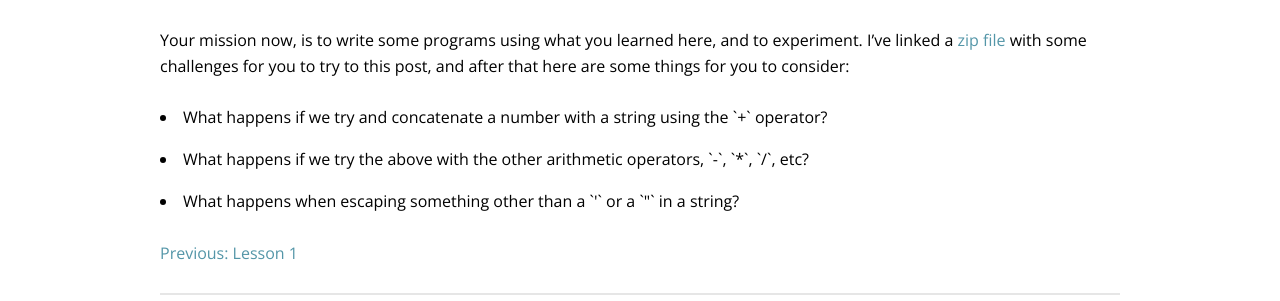
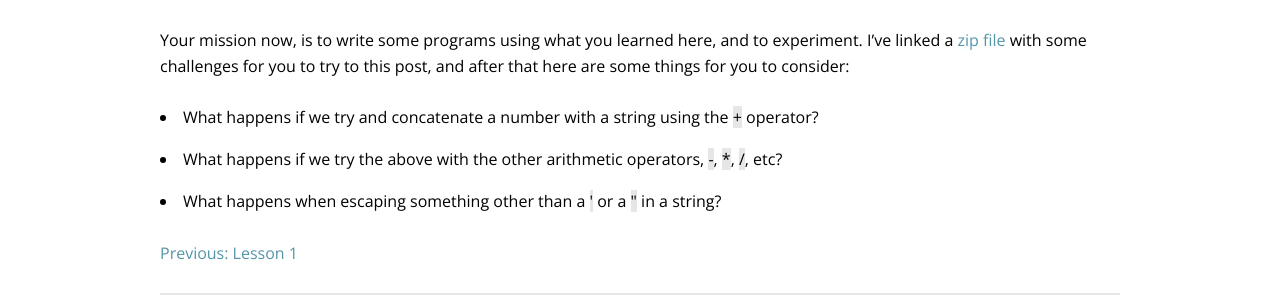
Before and after one commit to jfelsinger/joelfredrick.com, a Jekyll site: the page built from _posts/2014-10-4-Beginning-Javascript-Lesson-Two.md, in a window 1280 px wide and 900 px high, scrolled down 6983 px. Shown: the part 398-699 px from the top of the window. Built offline with Jekyll 4.4.1, drawn with Linux system fonts in a browser that asks for light colours; nearby versions of some CDN libraries; some web fonts are replaced; Markdown is read by kramdown in place of the engine named in the settings; comment, search, counter and statistics services are not loaded.

Commit message:
Fix code tag

```diff
--- a/_posts/2014-10-4-Beginning-Javascript-Lesson-Two.md
+++ b/_posts/2014-10-4-Beginning-Javascript-Lesson-Two.md
@@ -292,9 +292,9 @@ with some challenges for you to try to this post, and after that here are some
 things for you to consider:
 
 <ul class="list--unordered">
-    <li>What happens if we try and concatenate a number with a string using the `+` operator?</li>
-    <li>What happens if we try the above with the other arithmetic operators, `-`, `*`, `/`, etc?</li>
-    <li>What happens when escaping something other than a `'` or a `"` in a string?</li>
+    <li>What happens if we try and concatenate a number with a string using the <code>+</code> operator?</li>
+    <li>What happens if we try the above with the other arithmetic operators, <code>-</code>, <code>*</code>, <code>/</code>, etc?</li>
+    <li>What happens when escaping something other than a <code>'</code> or a <code>"</code> in a string?</li>
 </ul>
 
 [Previous: Lesson 1](/2014/10/Beginning-Javascript-Lesson-One)
```
